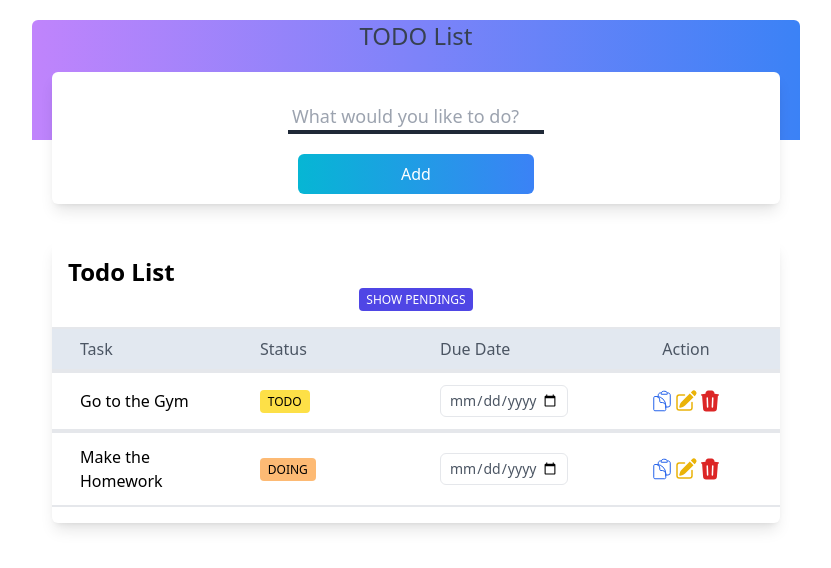
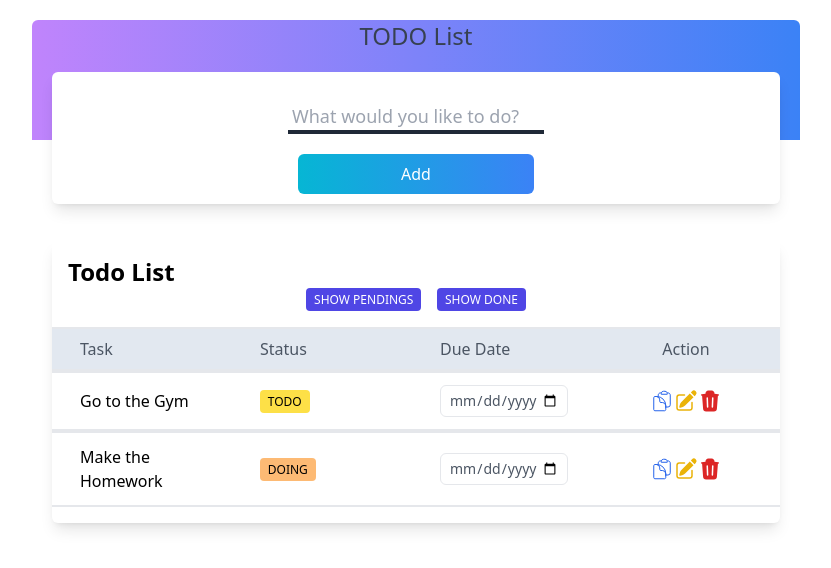
Before and after one commit to fidehlg89/vue_todo-app, a Vue app: page / in a window 1280 px wide. Shown: the top 568 px of the page, without its empty margins (224-1055 px from the left). Built offline with nearby package versions, Linux system fonts and the light colour scheme.

Commit message:
feat: add option to view completed tasks

```diff
--- a/src/App.vue
+++ b/src/App.vue
@@ -30,10 +30,17 @@
         <div class="flex flex-row gap-4">
           <button
             type="button"
-            @click="showPendingTasks = !showPendingTasksfil"
+            @click="toggleShowPending"
             class="inline-block whitespace-nowrap cursor-pointer rounded px-[0.65em] pb-[0.25em] pt-[0.35em] text-center align-baseline font-medium text-xs uppercase bg-indigo-600 text-white"
           >
             {{ showPendingTasks ? 'Show All' : 'Show Pendings' }}
+          </button>
+          <button
+            type="button"
+            @click="toggleShowDone"
+            class="inline-block whitespace-nowrap cursor-pointer rounded px-[0.65em] pb-[0.25em] pt-[0.35em] text-center align-baseline font-medium text-xs uppercase bg-indigo-600 text-white"
+          >
+            {{ showDoneTasks ? 'Show All' : 'Show Done' }}
           </button>
         </div>
         <div v-if="tasks.length > 0" class="w-full mt-4">
@@ -201,15 +208,25 @@ export default {
       editingTaskId: null, // Almacenará el ID del task en edición
       editedText: '',
       originalText: '',
-      showPendingTasks: false
+      showPendingTasks: false,
+      showDoneTasks: false
     }
   },
   computed: {
     tasks () {
       if (this.showPendingTasks) {
-        return this.$store.state.tasks.filter((task) => task.status === TaskStatusEnum.todo || task.status === TaskStatusEnum.doing)
+        // Show only pending tasks - todo and doing
+        return this.$store.state.tasks.filter(
+          (task) =>
+            task.status === TaskStatusEnum.todo || task.status === TaskStatusEnum.doing
+        )
+      } else if (this.showDoneTasks) {
+        // Show only done tasks
+        return this.$store.state.tasks.filter((task) => task.status === TaskStatusEnum.done)
+      } else {
+        // Show all tasks
+        return this.$store.state.tasks
       }
-      return this.$store.state.tasks
     },
     buttonClass () {
       return (task) => {
@@ -295,6 +312,14 @@ export default {
         taskId: taskId,
         date: e.target.value
       })
+    },
+    toggleShowPending () {
+      this.showDoneTasks = false
+      this.showPendingTasks = !this.showPendingTasks
+    },
+    toggleShowDone () {
+      this.showPendingTasks = false
+      this.showDoneTasks = !this.showDoneTasks
     }
   }
 }
```
Also changed, not shown: 1 other file (tests, documents, lock files or other folders).
